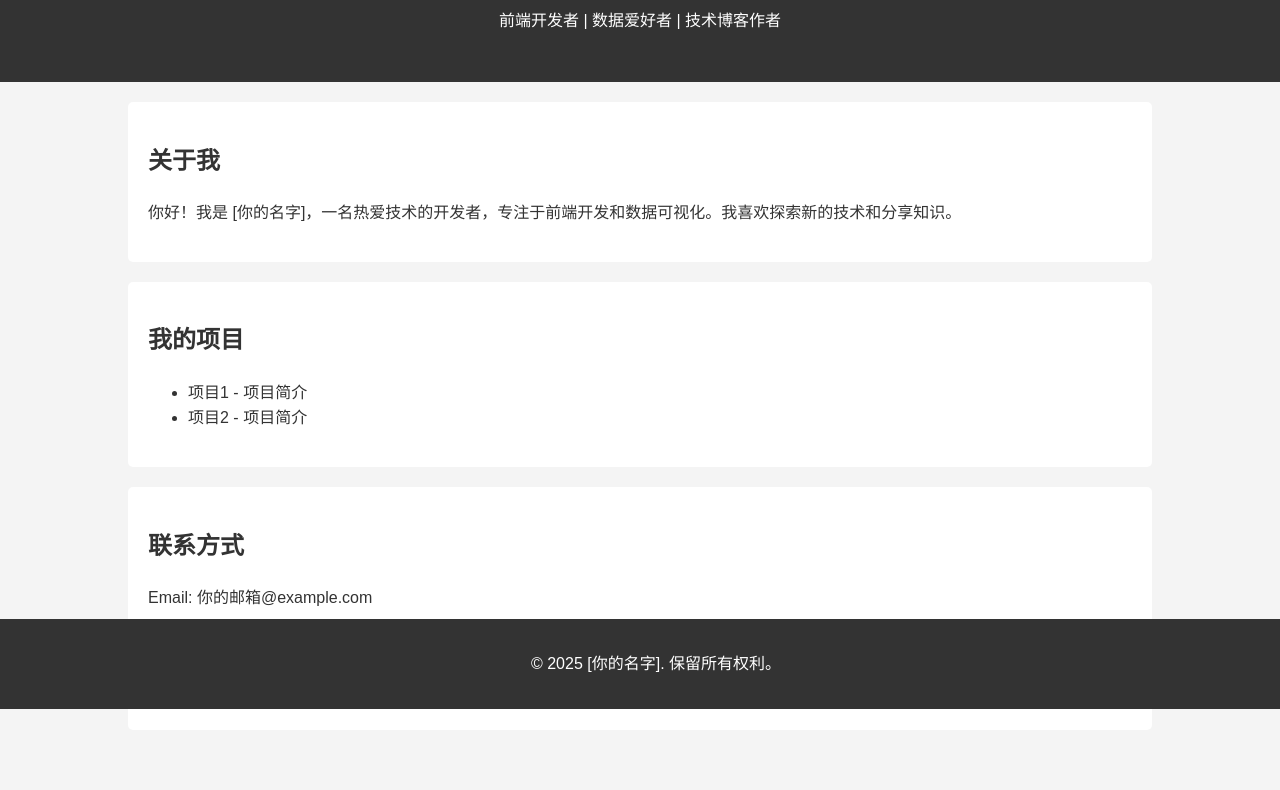
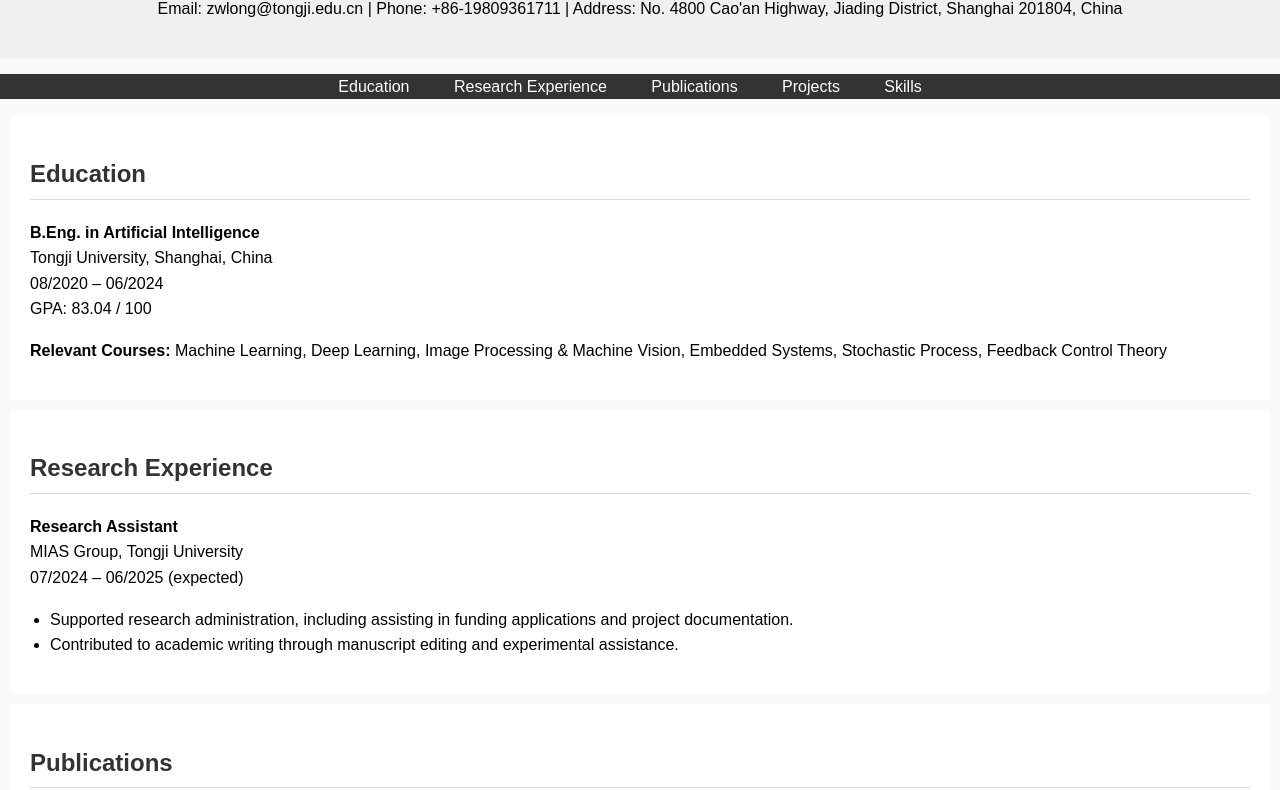
Before and after one commit to SwayLong/SwayLong.github.io, a plain HTML site: page index.html in a window 1280 px wide. Shown: the part 91-881 px from the top of the page. Drawn offline with Linux system fonts and the light colour scheme.

Commit message:
Update index.html

```diff
--- a/index.html
+++ b/index.html
@@ -1,82 +1,136 @@
 <!DOCTYPE html>
-<html lang="zh-CN">
+<html lang="en">
 <head>
     <meta charset="UTF-8">
     <meta name="viewport" content="width=device-width, initial-scale=1.0">
-    <title>你的名字 - 个人主页</title>
+    <title>Ziwei Long - PhD Applicant in CV/AI</title>
     <style>
         body {
             font-family: Arial, sans-serif;
             line-height: 1.6;
             margin: 0;
             padding: 0;
-            background-color: #f4f4f4;
-            color: #333;
+            background-color: #f9f9f9;
         }
         header {
-            background: #333;
-            color: #fff;
             text-align: center;
-            padding: 2rem;
+            padding: 20px;
+            background-color: #f0f0f0;
+        }
+        nav ul {
+            list-style-type: none;
+            padding: 0;
+            text-align: center;
+            background-color: #333;
+        }
+        nav ul li {
+            display: inline;
+            margin-right: 20px;
+        }
+        nav ul li a {
+            color: white;
+            text-decoration: none;
+            padding: 10px;
+        }
+        nav ul li a:hover {
+            background-color: #555;
+        }
+        section {
+            padding: 20px;
+            margin: 10px;
+            background-color: white;
+            border-radius: 5px;
         }
         h1 {
             margin: 0;
+            font-size: 2em;
         }
-        .container {
-            width: 80%;
-            margin: auto;
-            padding: 20px;
+        h2 {
+            color: #333;
+            border-bottom: 1px solid #ddd;
+            padding-bottom: 5px;
         }
-        .section {
-            background: #fff;
-            padding: 20px;
-            margin-bottom: 20px;
-            border-radius: 5px;
-        }
-        a {
-            color: #333;
-            text-decoration: none;
-        }
-        a:hover {
-            text-decoration: underline;
+        ul {
+            padding-left: 20px;
         }
         footer {
             text-align: center;
-            padding: 1rem;
-            background: #333;
-            color: #fff;
-            position: fixed;
-            bottom: 0;
-            width: 100%;
+            padding: 10px;
+            background-color: #f0f0f0;
+            font-size: 0.9em;
         }
     </style>
 </head>
 <body>
     <header>
-        <h1>欢迎来到 [你的名字] 的个人主页</h1>
-        <p>前端开发者 | 数据爱好者 | 技术博客作者</p>
+        <h1>Ziwei Long</h1>
+        <p>Email: zwlong@tongji.edu.cn | Phone: +86-19809361711 | Address: No. 4800 Cao'an Highway, Jiading District, Shanghai 201804, China</p>
     </header>
-    <div class="container">
-        <div class="section">
-            <h2>关于我</h2>
-            <p>你好！我是 [你的名字]，一名热爱技术的开发者，专注于前端开发和数据可视化。我喜欢探索新的技术和分享知识。</p>
-        </div>
-        <div class="section">
-            <h2>我的项目</h2>
-            <ul>
-                <li><a href="https://github.com/你的GitHub用户名/项目1">项目1</a> - 项目简介</li>
-                <li><a href="https://github.com/你的GitHub用户名/项目2">项目2</a> - 项目简介</li>
-            </ul>
-        </div>
-        <div class="section">
-            <h2>联系方式</h2>
-            <p>Email: <a href="mailto:你的邮箱@example.com">你的邮箱@example.com</a></p>
-            <p>GitHub: <a href="https://github.com/你的GitHub用户名">github.com/你的GitHub用户名</a></p>
-            <p>博客: <a href="你的博客地址">你的博客地址</a></p>
-        </div>
-    </div>
+    <nav>
+        <ul>
+            <li><a href="#education">Education</a></li>
+            <li><a href="#research">Research Experience</a></li>
+            <li><a href="#publications">Publications</a></li>
+            <li><a href="#projects">Projects</a></li>
+            <li><a href="#skills">Skills</a></li>
+        </ul>
+    </nav>
+    <section id="education">
+        <h2>Education</h2>
+        <p><strong>B.Eng. in Artificial Intelligence</strong><br>
+        Tongji University, Shanghai, China<br>
+        08/2020 – 06/2024<br>
+        GPA: 83.04 / 100</p>
+        <p><strong>Relevant Courses:</strong> Machine Learning, Deep Learning, Image Processing & Machine Vision, Embedded Systems, Stochastic Process, Feedback Control Theory</p>
+    </section>
+    <section id="research">
+        <h2>Research Experience</h2>
+        <p><strong>Research Assistant</strong><br>
+        MIAS Group, Tongji University<br>
+        07/2024 – 06/2025 (expected)</p>
+        <ul>
+            <li>Supported research administration, including assisting in funding applications and project documentation.</li>
+            <li>Contributed to academic writing through manuscript editing and experimental assistance.</li>
+        </ul>
+    </section>
+    <section id="publications">
+        <h2>Publications</h2>
+        <ul>
+            <li>Yu Han*, <strong>Ziwei Long*</strong>, et al. "Generalized Correspondence Matching via Flexible Hierarchical Refinement and Patch Descriptor Distillation." <em>IEEE International Conference on Robotics and Automation (ICRA)</em>, 2024.</li>
+            <li>Hongbo Zhao, <strong>Ziwei Long</strong>, et al. "A Birotation Solution for Relative Pose Problems." <em>IEEE Transactions on Pattern Analysis and Machine Intelligence (T-PAMI)</em> (under review).</li>
+            <li>Sicen Guo, <strong>Ziwei Long</strong>, et al. "LIX: Implicitly Infusing Spatial Geometric Prior Knowledge into Visual Semantic Segmentation for Autonomous Driving." <em>IEEE Transactions on Image Processing (T-IP)</em> (under review).</li>
+        </ul>
+    </section>
+    <section id="projects">
+        <h2>Projects</h2>
+        <p><strong>Novel Solution for Camera Relative Pose Estimation</strong><br>
+        Tongji University MIAS Group<br>
+        09/2024 – 04/2025</p>
+        <ul>
+            <li>Optimized code, achieving a 10× speedup in runtime efficiency by leveraging matrix sparsity.</li>
+            <li>Evaluated pose estimation on the YFCC100M and ScanNet datasets.</li>
+            <li>Conducted qualitative experiments on the KITTI dataset for monocular visual odometry.</li>
+            <li>Participated in ablation studies and robustness analyses.</li>
+        </ul>
+        <p><strong>Implicit Geometric Data Fusion for Semantic Segmentation</strong><br>
+        Tongji University MIAS Group<br>
+        12/2024 – 03/2025</p>
+        <ul>
+            <li>Cleaned the NuImages dataset and conducted comparative experiments on the refined dataset.</li>
+            <li>Created visualization figures and generated statistical analyses of training overhead metrics.</li>
+        </ul>
+    </section>
+    <section id="skills">
+        <h2>Skills</h2>
+        <ul>
+            <li><strong>Languages:</strong> English (IELTS Overall 6.5: L 6.0, R 8.0, W 5.5, S 5.5), Mandarin (native)</li>
+            <li><strong>Computer:</strong> Microsoft Office Suite</li>
+            <li><strong>Programming:</strong> Python, C++, LaTeX</li>
+        </ul>
+    </section>
     <footer>
-        <p>&copy; 2025 [你的名字]. 保留所有权利。</p>
+        <p>&copy; 2025 Ziwei Long. All rights reserved.</p>
+        <p>Last Updated: June 25, 2025</p>
     </footer>
 </body>
 </html>
```
